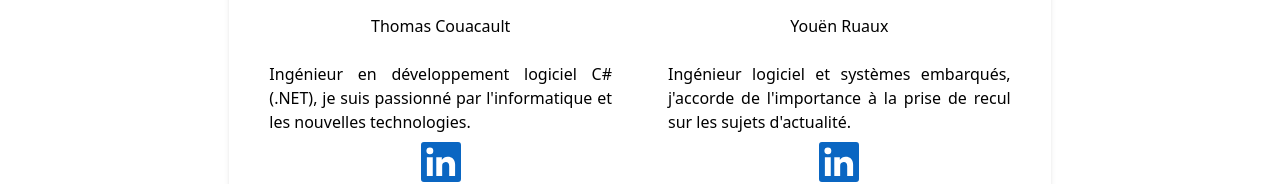
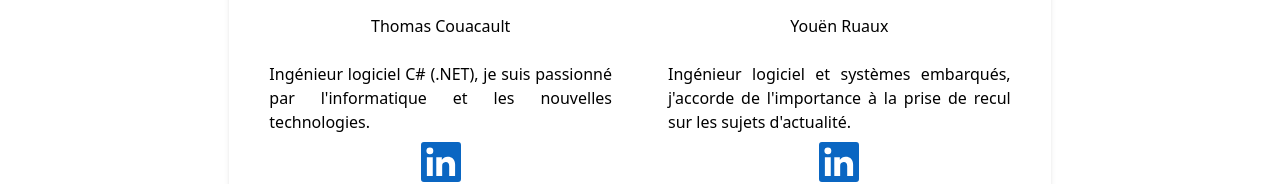
Before and after one commit to Sources-Hugo-Decrypte/sources-hugo-decrypte-web, a React (Create React App) app: page /about in a window 1280 px wide. Shown: the part 723-907 px from the top of the page. Built offline with nearby package versions, Linux system fonts and the light colour scheme.

Commit message:
Update Thomas' description

```diff
--- a/src/Components/About/About.tsx
+++ b/src/Components/About/About.tsx
@@ -19,7 +19,7 @@ function About() {
         <div className="p-4 md:p-5 flex flex-col items-center">
           <img className="rounded-full w-52 md:w-60" alt="Thomas" src={picThomas} />
           <p className="text-center my-4">Thomas Couacault</p>
-          <p className="text-justify my-2">Ingénieur en développement logiciel C# (.NET), je suis passionné par l'informatique et les nouvelles technologies.</p>
+          <p className="text-justify my-2">Ingénieur logiciel C# (.NET), je suis passionné par l'informatique et les nouvelles technologies.</p>
           <div className="flex md:items-center">
             <a className="underline mb-7 md:mb-0" href="https://www.linkedin.com/in/thomas-couacault/" rel="external nofollow">
               <img className="h-10 w-10" src={linkedinLogo} alt="Logo profile Linkedin Thomas" />
```
